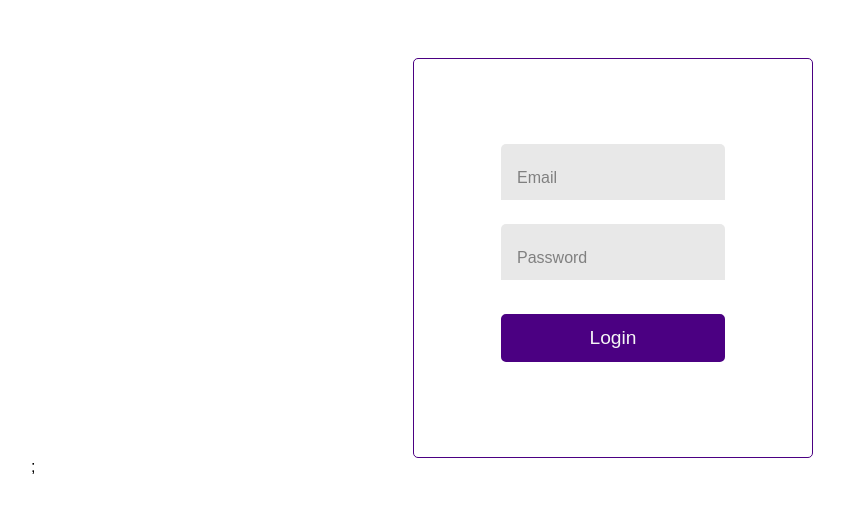
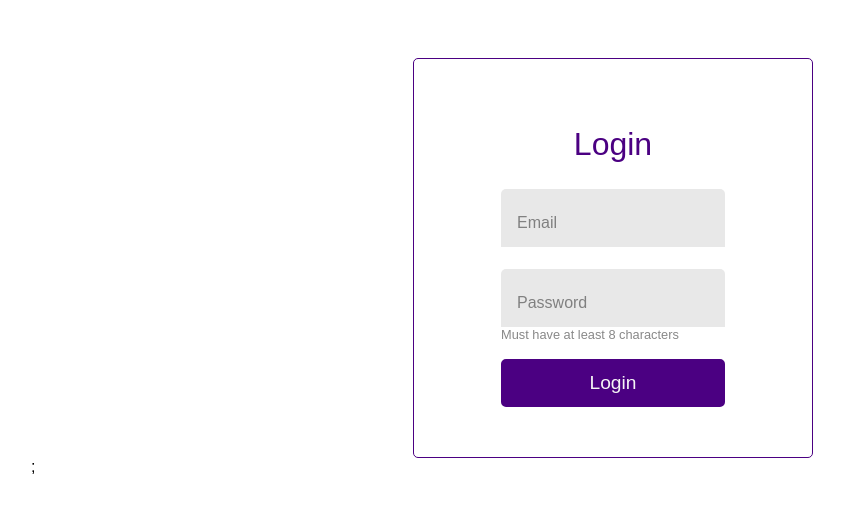
Before and after one commit to ThereseRingPersen/forms, a React (Create React App) app: page / in a window 1280 px wide. Shown: the top 512 px of the page, without its empty margins (27-871 px from the left). Built offline with nearby package versions, Linux system fonts and the light colour scheme.

Commit message:
refactor InputContainer to be able to align icons
add header to form

```diff
--- a/src/components/Form/LoginForm/LoginForm.tsx
+++ b/src/components/Form/LoginForm/LoginForm.tsx
@@ -21,6 +21,7 @@ const LoginForm = () => {
 
     return (
         <CenteredLayout>
+            <h2>Login</h2>
             <TextField
                 type={'email'}
                 id={'email'}
@@ -44,6 +45,7 @@ const LoginForm = () => {
                 onFocus={passwordHook.onFocus}
                 isFocused={passwordHook.isFocused}
                 value={passwordHook.value}
+                helperText={'Must have at least 8 characters'}
             />
             <Button type="submit" disabled={!form.isValid} onClick={form.submit}>
                 Login
--- a/src/components/Form/inputHook.ts
+++ b/src/components/Form/inputHook.ts
@@ -1,4 +1,4 @@
-import { useState, useCallback, useEffect } from 'react';
+import { useState, useCallback } from 'react';
 import { UseInputOptions, InputHook } from './types';
 
 // TODO get rid of any
--- a/src/components/TextField/index.tsx
+++ b/src/components/TextField/index.tsx
@@ -1,5 +1,5 @@
 import React from 'react';
-import { InputGroup, FormGroup, Input, Label, ErrorText, HelperText } from './styles';
+import { InputAndLabelContainer, FormGroup, Input, InputGroup, Label, ErrorText, HelperText } from './styles';
 import { TextFieldProps } from './types';
 
 const TextField = ({
@@ -17,7 +17,8 @@ const TextField = ({
 }: TextFieldProps) => {
     return (
         <FormGroup>
-            <InputGroup>
+            <InputGroup isActive={isActive} hasError={errorMessage !== null}>
+                <InputAndLabelContainer isActive={isActive} hasError={errorMessage !== null}>
                     <Input
                         id={id}
                         type={type}
@@ -27,12 +28,15 @@ const TextField = ({
                         onBlur={onBlur}
                         onFocus={onFocus}
                         value={value}
+                        autoComplete={'off'}
                     />
                     <Label htmlFor={id} isActive={isActive} isFocused={isFocused} hasError={errorMessage !== null}>
                         {label}
                     </Label>
+                </InputAndLabelContainer>
             </InputGroup>
-            {helperText && errorMessage !== null && <HelperText>{helperText} </HelperText>}
+
+            {helperText && errorMessage === null && <HelperText>{helperText} </HelperText>}
             {errorMessage !== null && <ErrorText>{errorMessage}</ErrorText>}
         </FormGroup>
     );
--- a/src/components/TextField/styles.ts
+++ b/src/components/TextField/styles.ts
@@ -4,14 +4,24 @@ import { InputProps, LabelProps } from './types';
 
 export const Input = styled.input<InputProps>`
     position: absolute;
-    height: 3.5rem;
-    width: 14rem;
+    width: 100%;
+    height: auto;
+    margin-top: 0.313rem;
+    padding: 1.5rem 0 0 1rem;
     line-height: 1.25rem;
     font-size: 1rem;
-    padding: 1.5rem 0.875rem 0.875rem 0.875rem;
+    border: none;
+    background-color: inherit;
+    outline: none;
+    :focus {
+        color: ${(props) => (props.hasError ? formColors.color.error : formColors.color.focus)};
+    }
+    color: ${(props) => (props.hasError ? formColors.color.error : formColors.color.active)};
+`;
+export const InputGroup = styled.div<InputProps>`
+    height: 3.6rem;
+    width: 100%;
     background-color: ${formColors.backgroundColor.default};
-    border: none;
-    outline: none;
     border-radius: 0.313rem 0.313rem 0 0;
     box-shadow: ${(props) => (props.hasError ? `inset 0 -0.125rem 0 0 ${formColors.color.error}` : `0`)};
     background-color: ${(props) =>
@@ -25,23 +35,17 @@ export const Input = styled.input<InputProps>`
     :focus {
         box-shadow: inset 0 -0.125rem 0 0 ${(props) => (props.hasError ? formColors.color.error : formColors.color.focus)};
     }
-    :focus {
-        color: ${(props) => (props.hasError ? formColors.color.error : formColors.color.focus)};
-    }
-    color: ${(props) => (props.hasError ? formColors.color.error : formColors.color.active)};
 `;
-
-export const InputGroup = styled.div`
+export const InputAndLabelContainer = styled.div<InputProps>`
     position: relative;
-    height: 3.6rem;
-    width: 100%;
 `;
 export const Label = styled.label<LabelProps>`
     position: absolute;
     height: 1.3rem;
-    line-height: 1.25em;
-    padding-left: 1em;
-    width: 14em;
+    line-height: 1.25rem;
+    padding-left: 1rem;
+    width: 14rem;
+    background-color: transparent;
     top: ${(props) => (props.isActive ? '5px' : '24px')};
     font-size: ${(props) => (props.isActive ? '0.8em' : '1em')};
     color: ${(props) => labelColor(props.hasError, props.isActive, props.isFocused)};
--- a/src/styles/globalStyle.ts
+++ b/src/styles/globalStyle.ts
@@ -15,12 +15,14 @@ h1 {
     margin: 0.67em 0;
     font-size: 2.5em;
     font-weight: 100;
+    color: #4b0082;
 
     }
 h2 {
     margin: 0.83em 0;
     font-size: 2em;
     font-weight: 100;
+    color:#4b0082;
     }
 h3{
     margin: 0.83em 0;
```
Lines whose indentation alone changed are shown as unchanged.
